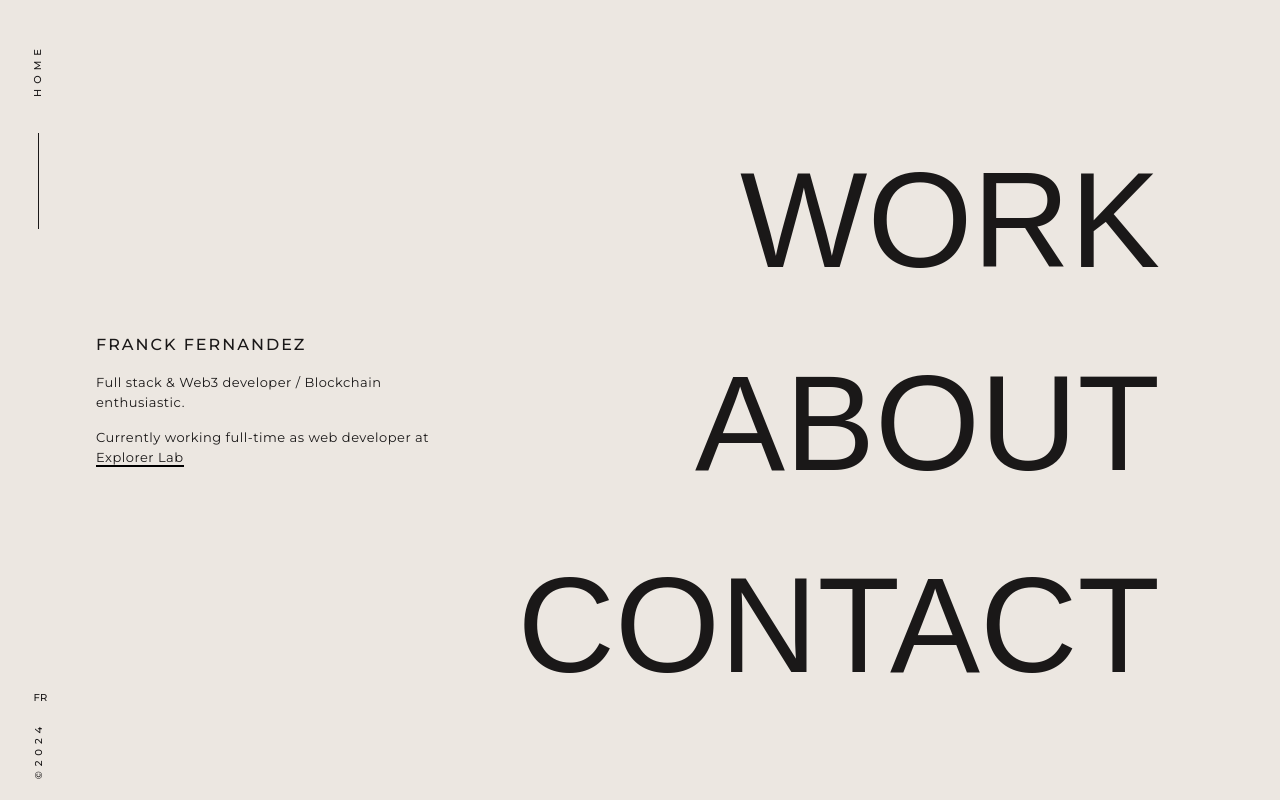
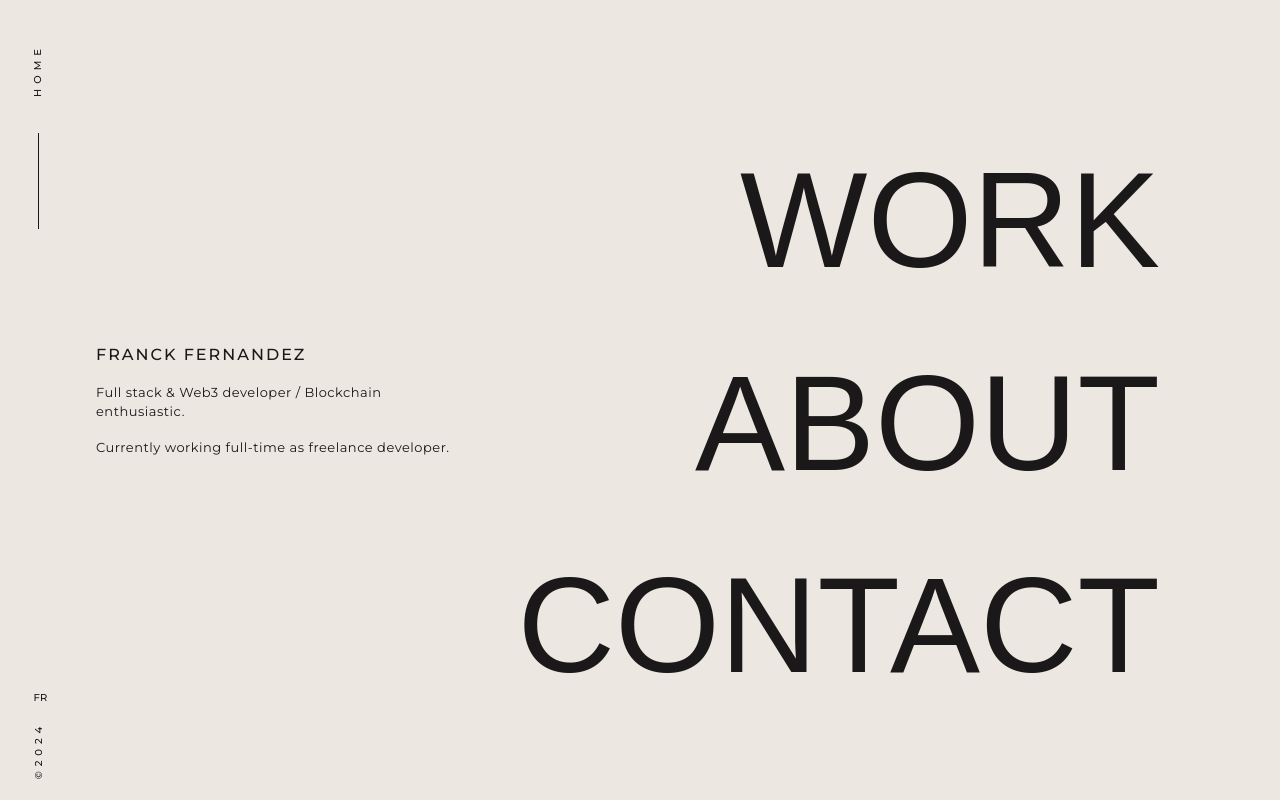
Before and after one commit to Franck-Fernandez-pro/core, a Next.js app: page /en in a window 1280 px wide. Built offline with nearby package versions, Linux system fonts and the light colour scheme; a web font is replaced by a local one.

Commit message:
Update current job

```diff
--- a/app/[lang]/page.tsx
+++ b/app/[lang]/page.tsx
@@ -25,16 +25,7 @@ export default async function Home({
         </h1>
         <div className="space-y-4 text-[13px] tracking-[0.5px]">
           <p>{home.description[0]}</p>
-          <p>
-            {`${home.description[1]} `}
-            <a
-              className="link"
-              href="https://www.linkedin.com/company/explorers-g/"
-              target="_blank"
-            >
-              Explorer Lab
-            </a>
-          </p>
+          <p>{home.description[1]}</p>
         </div>
       </section>
 
--- a/dictionaries/en.json
+++ b/dictionaries/en.json
@@ -3,7 +3,7 @@
     "title": "Franck Fernandez",
     "description": [
       "Full stack & Web3 developer / Blockchain enthusiastic.",
-      "Currently working full-time as web developer at"
+      "Currently working full-time as freelance developer."
     ],
     "navigation": {
       "work": "Work",
--- a/dictionaries/fr.json
+++ b/dictionaries/fr.json
@@ -3,7 +3,7 @@
     "title": "Franck Fernandez",
     "description": [
       "Développeur full stack & Web3 / Passionné de blockchain.",
-      "Travaille actuellement à temps plein en tant que développeur web chez"
+      "Travaille actuellement à temps plein en tant que développeur freelance."
     ],
     "navigation": {
       "work": "Projets",
```
